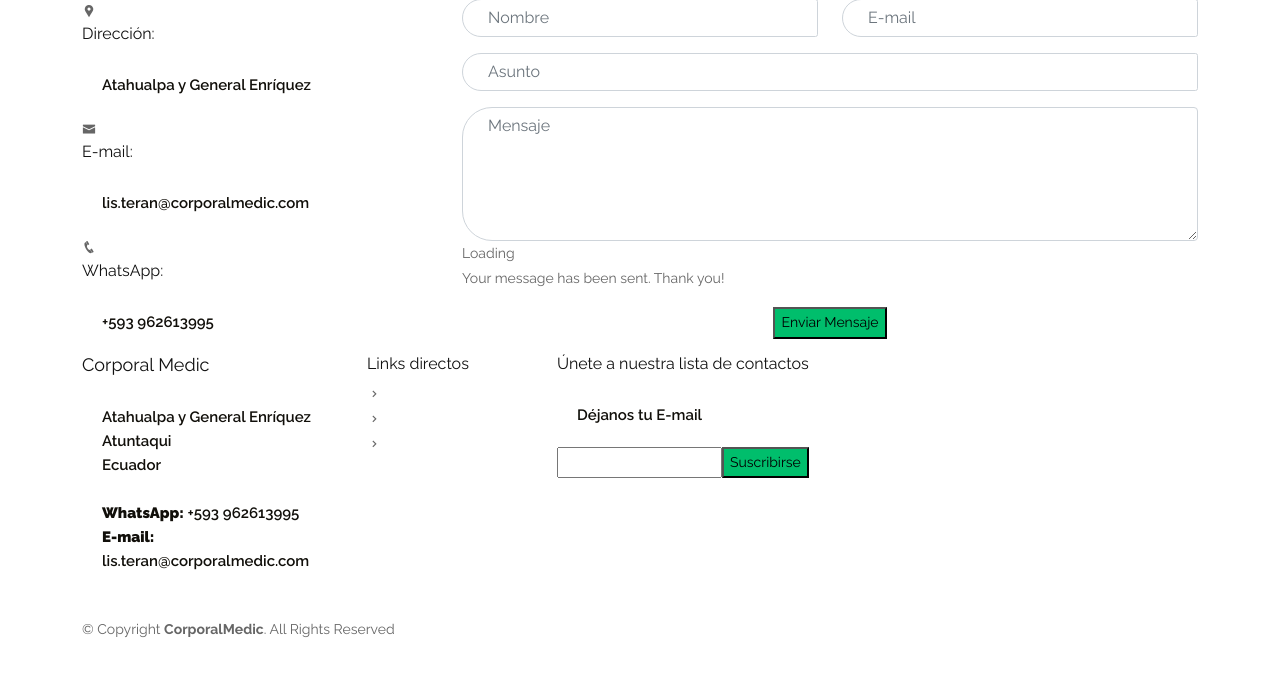
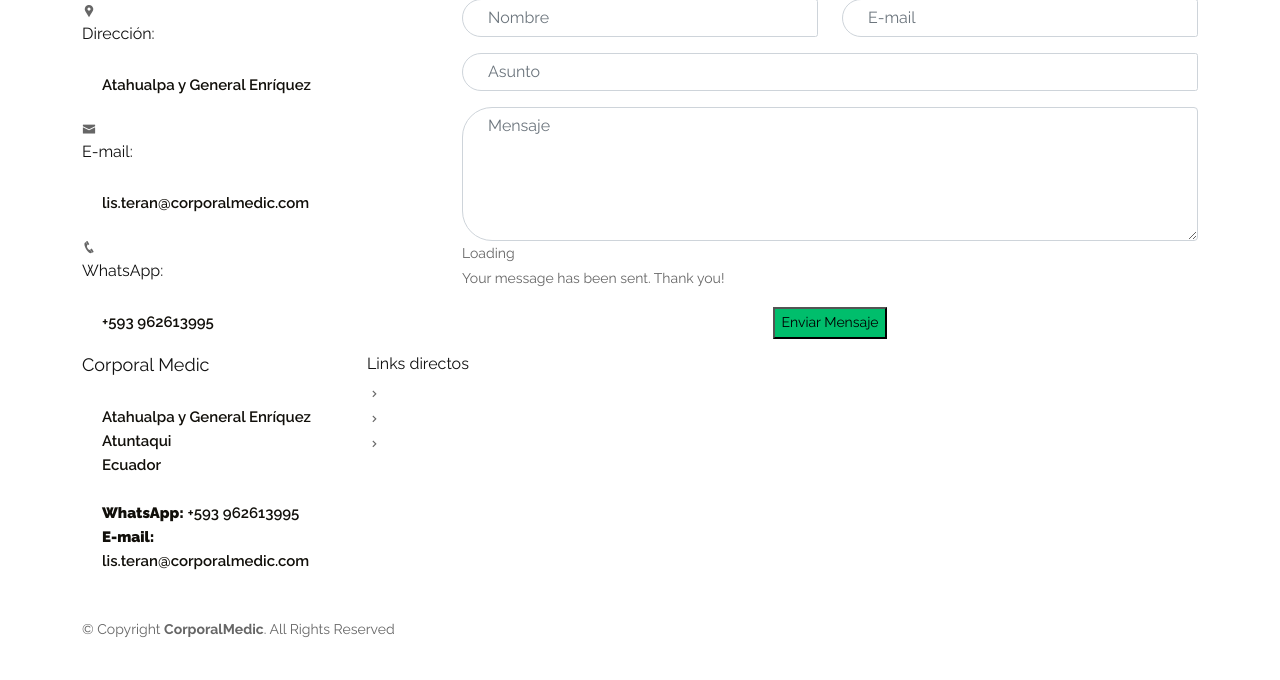
Before and after one commit to clteranr/cplmedic, a Django app: page / in a window 1280 px wide. Shown: the part 3521-4201 px from the top of the page. Run offline with Django 3.2, Linux system fonts and the light colour scheme; some libraries are stand-ins or nearby versions.

Commit message:
Commenting the subscription button to avoid cookie crash error in page

```diff
--- a/home/templates/home/index.html
+++ b/home/templates/home/index.html
@@ -532,13 +532,13 @@
               <li><i class="bx bx-chevron-right"></i> <a href="#services">Servicios</a></li>
             </ul>
           </div>
-          <div class="col-lg-4 col-md-4 footer-newsletter">
+          <!--<div class="col-lg-4 col-md-4 footer-newsletter">
             <h4>Únete a nuestra lista de contactos</h4>
             <p>Déjanos tu E-mail</p>
             <form action="" method="post">
               <input type="email" name="email"><input type="submit" value="Suscribirse" style="background-color:#00BE6C">
             </form>
-          </div>
+          </div>-->
         </div>
       </div>
     </div>
```
